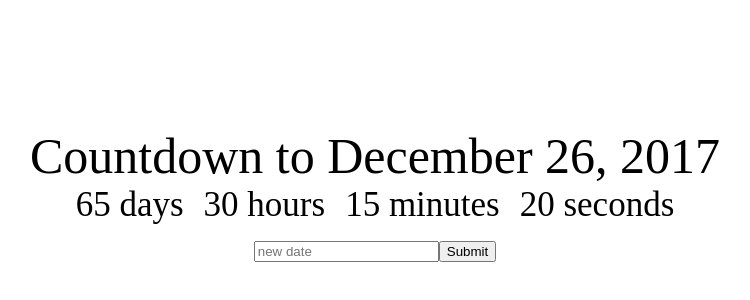
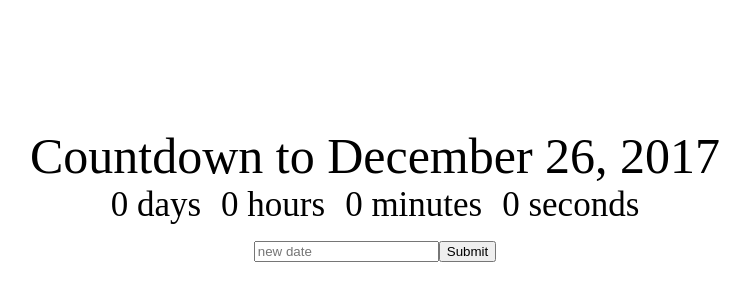
Before and after one commit to alvalle09/countdownchamp, a React (Create React App) app: page / in a window 1280 px wide. Shown: the part 126-426 px from the top of the page, without its empty margins (265-1015 px from the left). Built offline with nearby package versions, Linux system fonts and the light colour scheme.

Commit message:
create separate clock component

```diff
--- a/src/App.js
+++ b/src/App.js
@@ -1,4 +1,5 @@
 import React, { Component } from "react";
+import Clock from './Clock';
 import './App.css';
 
 class App extends Component {
@@ -20,12 +21,8 @@
     return (
       <div className="App">
         <div className="App-title">Countdown to {this.state.deadLine}</div>
-        <div>
-          <div className="Clock-days">65 days</div>
-          <div className="Clock-hours">30 hours</div>
-          <div className="Clock-minutes">15 minutes</div>
-          <div className="Clock-seconds">20 seconds</div>
-        </div>
+        <Clock />
+
         <input placeholder="new date"
           onChange={event => this.setState({newDeadline: event.target.value})}
         />
--- /dev/null
+++ b/src/Clock.jsx
@@ -0,0 +1,28 @@
+import React, { Component } from "react";
+import "./App.css";
+
+class Clock extends Component {
+    constructor(props) {
+        super(props);
+
+        this.state = {
+            days: 0,
+            hours: 0,
+            minutes: 0,
+            seconds: 0
+        }
+    }
+
+  render() {
+      return (
+        <div>
+      <div className="Clock-days">{this.state.days} days</div>
+      <div className="Clock-hours">{this.state.hours} hours</div>
+      <div className="Clock-minutes">{this.state.minutes} minutes</div>
+      <div className="Clock-seconds">{this.state.seconds} seconds</div>
+    </div>
+    )
+  }
+}
+
+export default Clock;
```
